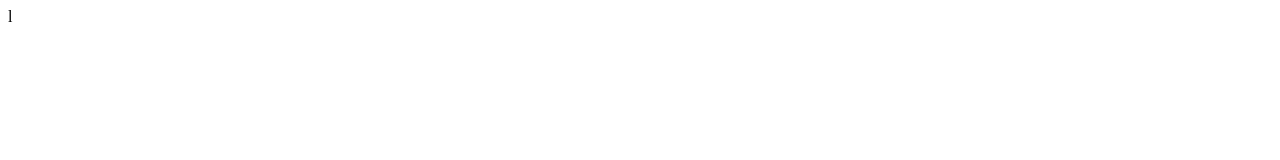
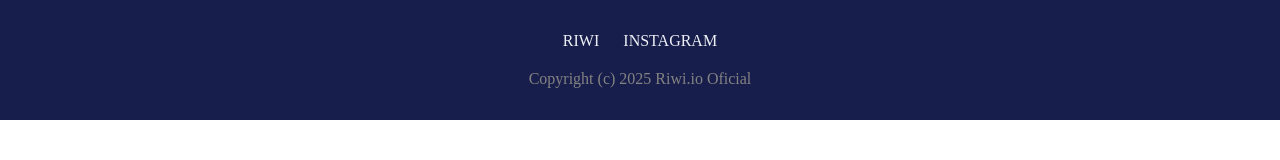
Before and after one commit to Teban716/Muro_Colaborativo, a plain HTML site: page index.html in a window 1280 px wide. Drawn offline with Linux system fonts and the light colour scheme.

Commit message:
feat: agregar elemento footer en html con estilos para el coder # 25 - closes #6

```diff
--- a/index.html
+++ b/index.html
@@ -3,10 +3,16 @@
 <head>
     <meta charset="UTF-8">
     <meta name="viewport" content="width=device-width, initial-scale=1.0">
-    l
+    <link rel="stylesheet" href="style.css">
     <title>Document</title>
 </head>
 <body>
-
+    <footer> <!--coder 6-->
+        <div>
+            <a href="https://riwi.io/" target="_blank">RIWI</a> <!--coder 6-->
+            <a href="https://www.instagram.com/riwi.io/" target="_blank">INSTAGRAM</a> <!--coder 6-->
+        </div>
+        <p id="copyright">Copyright (c) 2025 Riwi.io Oficial</p><!--coder 6-->
+    </footer><!--coder 6-->
 </body>
 </html>
--- a/style.css
+++ b/style.css
@@ -2,3 +2,26 @@
     margin: 0;
     padding: 0;
 }
+
+
+ /* start coder 6 */
+footer{
+    background-color: #181e4b;
+    height: 120px;
+    display: flex;
+    align-items: center;
+    flex-direction: column;
+    justify-content: center;
+}
+
+footer a{
+    color: #ecf0f6;
+    text-decoration: none;
+    margin: 10px;
+}
+
+#copyright{
+    color: #838383;
+    margin-top: 20px;
+}
+ /* end coder 6 */
```
